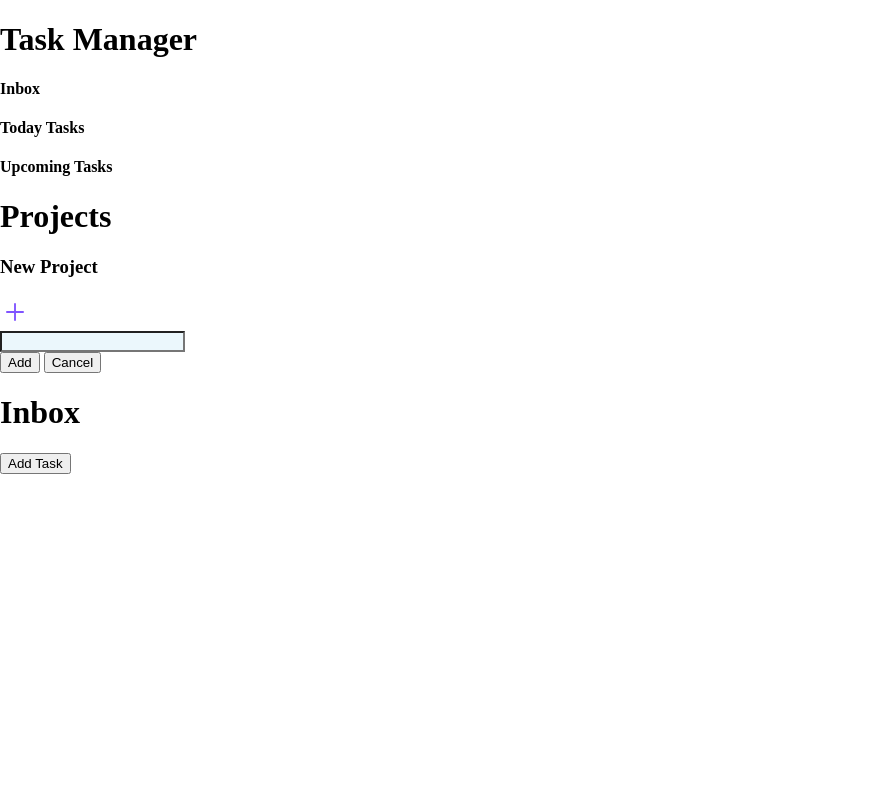
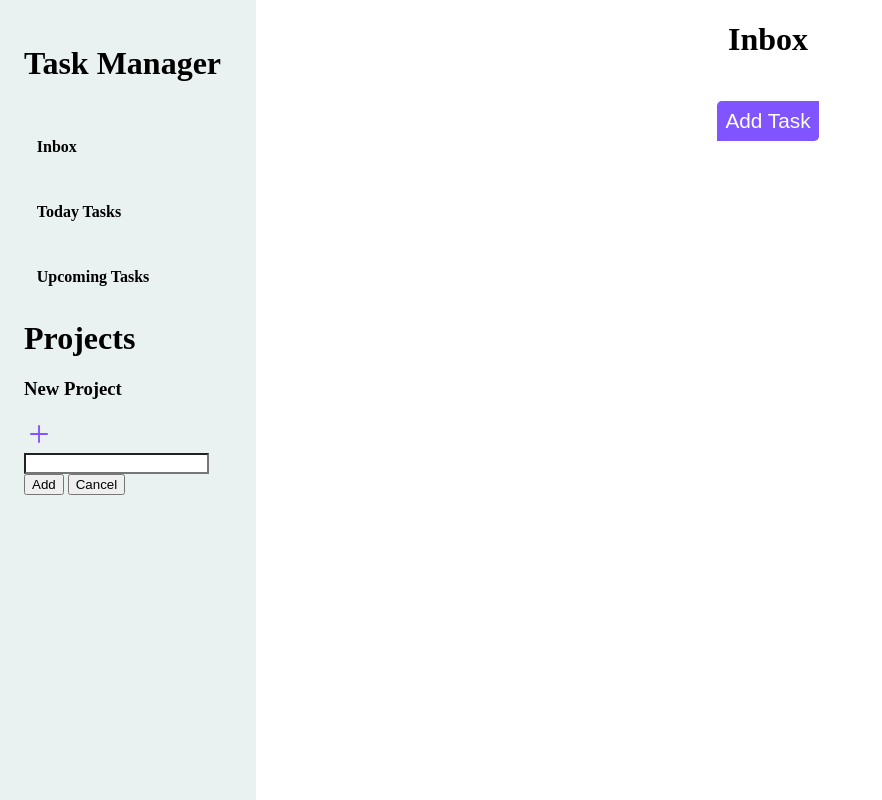
Before and after one commit to Gid-zet7/Todo-project, a website built with webpack: page src/index.html in a window 1280 px wide. Shown: the whole page, without its empty margins (0-882 px from the left). Built offline with nearby package versions, Linux system fonts and the light colour scheme.

Commit message:
Styling
Styled the "add task btn" and "project preview". The project preview displays the content of the project on the right side of the screen; Projects on the left side (I used grid to put them side by side)

```diff
--- a/src/style.css
+++ b/src/style.css
@@ -66,7 +66,7 @@ form {
     background-color: #000;
 }
 
-.field>input {
+.field > input {
     margin-top: 1.2rem;
     width: 100%;
     height: 2rem;
@@ -96,6 +96,10 @@ form {
 
 input:valid {
     background-color: rgb(235, 247, 252);
+}
+
+#project-input {
+    background-color: #fff;
 }
 
 input:invalid {
@@ -133,3 +137,84 @@ input:focus:invalid {
 .overlay.active {
     display: block;
 }
+
+.container {
+    display: grid;
+    grid-template-rows: 1fr;
+    grid-template-columns: 1fr 4fr;
+
+}
+
+.text-header {
+    grid-column: 1 / 2;
+    display: grid;
+    grid-template-rows: 1fr;
+}
+
+.content {
+    padding: 1.5rem;
+    /* grid-row: 2 / 3; */
+    grid-column: 1 / 2;
+    background-color: #EAF1F1;
+    min-height: 100vh;
+}
+
+.project__content {
+    grid-column: 2 / 3;
+    display: flex;
+    flex-direction: column;
+}
+
+.project__content h1 {
+    align-self: center;
+}
+
+.tasks-list {
+    display: flex;
+    flex-direction: column;
+    margin-left: 3rem;
+    /* align-items: center; */
+}
+
+.tasks-list > div {
+    width: 90%;
+    display: flex;
+    cursor: pointer;
+    margin-top: 1rem;
+    background-color: #f4f4f4;
+    justify-content: space-around;
+    /* transition: transform .1s ease-in-out; */
+    /* transition: background-color .3s ease-in; */
+
+}
+
+.tasks-list > div:hover {
+    /* transform: scale(1.08); */
+    background-color: #9683cf;
+    color: #fff;
+}
+
+.btn-add-task {
+    width: 10%;
+    align-self: center;
+    margin-top: 1em;
+    padding: .5rem;
+    font-size: 1.3rem;
+    cursor: pointer;
+    background-color: var(--bg-color);
+    color: #fff;
+    border: none;
+    outline: none;
+    border-radius: .3rem 0rem .3rem;
+    transition: background-color .3s ease-in-out;
+}
+
+.btn-add-task:hover {
+    background-color: #1ae094;
+}
+
+.side-panel h4 {
+    padding: .8rem;
+    user-select: none;
+    cursor: pointer;
+}
```
